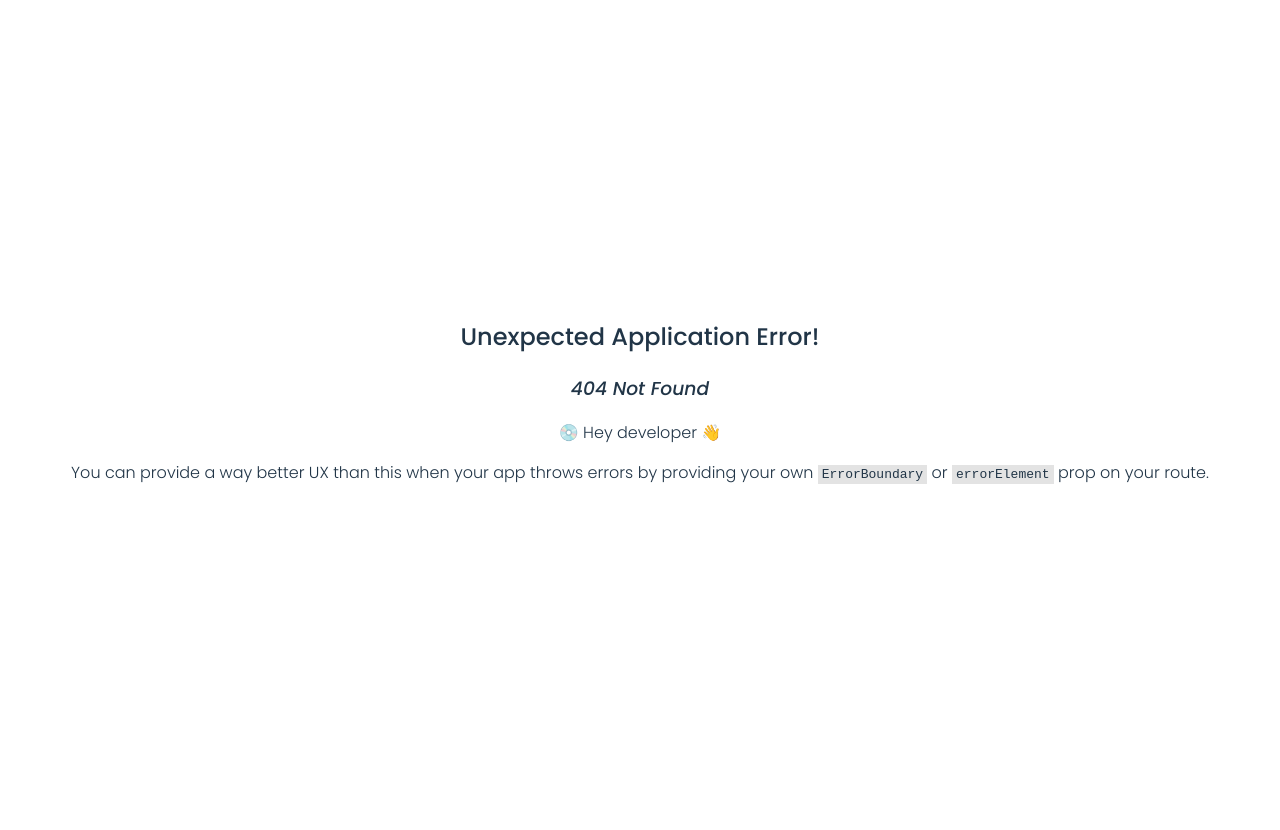
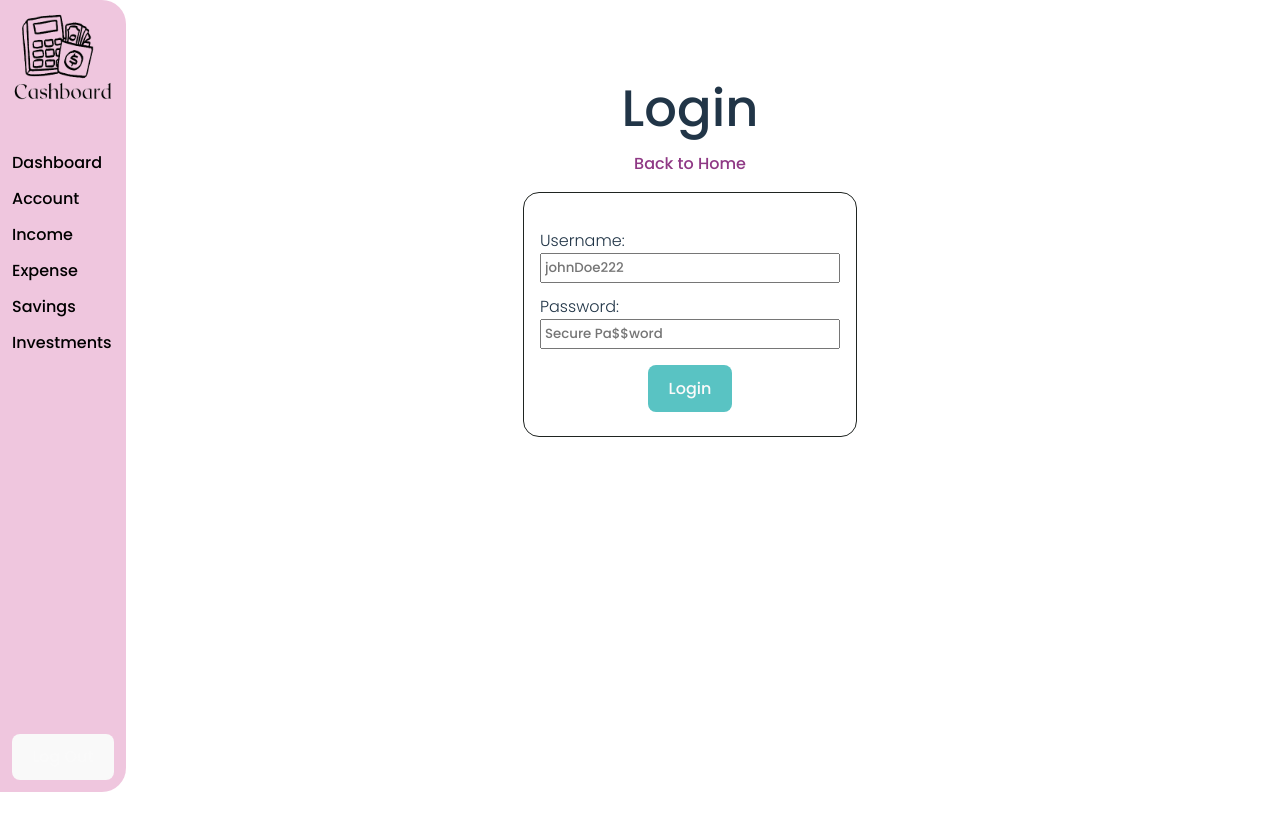
Before and after one commit to MuthoniMN/cashboard, a React (Vite) app in the folder client/: page /accounts/add in a window 1280 px wide. Before the commit this address had no page. Shown: the top 830 px of the page. Before the commit the page ends 800 px from the top, so only its background shows below. Built offline with nearby package versions, Linux system fonts and the light colour scheme.

Commit message:
feat: add account page

```diff
--- a/client/src/App.jsx
+++ b/client/src/App.jsx
@@ -13,6 +13,7 @@ import Expenses from './pages/Expenses/Expenses';
 import Savings from './pages/Savings/Savings';
 import Investments from './pages/Investments/Investments';
 import AddExpense from './pages/AddExpense/AddExpense';
+import AddAccount from './pages/AddAccount/AddAccount';
 
 function App() {
   const { currentUser }= useContext(AuthContext)
@@ -52,6 +53,10 @@ function App() {
           element: isAuthenticated ? <AddExpense /> : <Login />,
         },
         {
+          path: '/accounts/add',
+          element: isAuthenticated ? <AddAccount /> : <Login />,
+        },
+        {
           path: '/savings',
           element: isAuthenticated ? <Savings /> : <Login />
         },
--- /dev/null
+++ b/client/src/pages/AddAccount/AddAccount.css
@@ -0,0 +1,3 @@
+h1{
+    margin: 12px 0;
+}
--- /dev/null
+++ b/client/src/pages/AddAccount/AddAccount.jsx
@@ -0,0 +1,18 @@
+import React, { useContext, useState } from 'react';
+import {Link} from 'react-router-dom'
+import './AddAccount.css';
+import Header from '../../components/Header/Header';
+import AccountForm from '../../components/AccountForm/AccountForm';
+
+const AddAccount = () => {
+    return (
+        <>
+        <Header title='Add Account' desc='Add a new Account.' />
+        <section>
+            <AccountForm />
+        </section>
+        </>
+    )
+}
+
+export default AddAccount;
```
